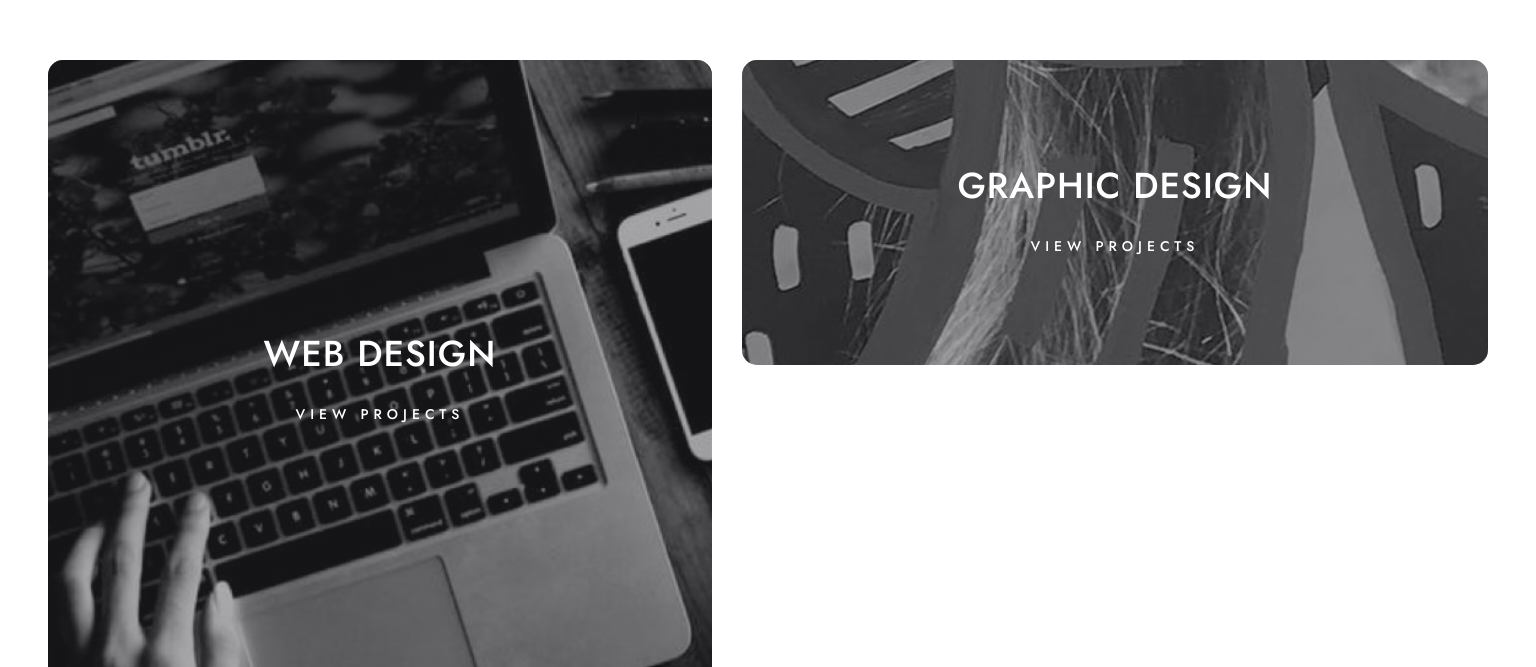
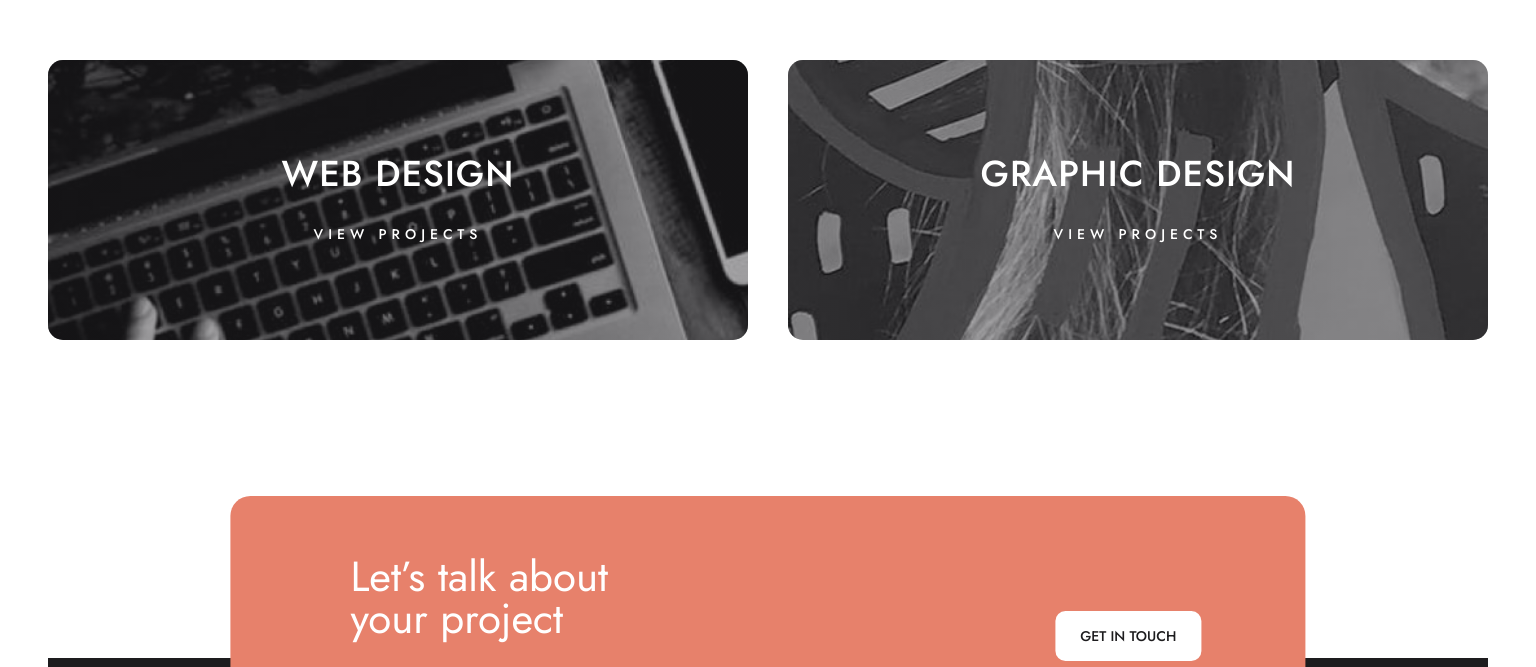
Before and after one commit to MoNi-hub4/multi-page-next, a Next.js app: page /appdesign in a window 1536 px wide. Shown: the part 8277-8944 px from the top of the page. Built offline with nearby package versions, Linux system fonts and the light colour scheme.

Commit message:
web fixed

```diff
--- a/components/Section02.js
+++ b/components/Section02.js
@@ -6,20 +6,20 @@ import Link from "next/link";
 const Section02 = (props) => {
   return (
     <>
-      <div class={styles.section}>
-        {!props.isWeb && <div class={`${styles.webdesign} ${styles.gridchild}`}>
+      <div class={`${styles.section} ${props.isWeb || props.isApp || props.isDesign ? styles.newClass : ''}`}>
+        {!props.isWeb && <div class={`${styles.webdesign} ${styles.gridchild} ${props.isApp || props.isDesign ? styles.newClass : ''}`}>
           Web Design
           <Link href="/webdesign">
             <span>View Projects</span>
           </Link>
         </div>}
-        {!props.isApp && <div class={`${styles.appdesign} ${styles.gridchild}`}>
+        {!props.isApp && <div class={`${styles.appdesign} ${styles.gridchild} ${props.isWeb ? styles.newClass : ''}`}>
           App Design
           <Link href="/appdesign">
             <span>View Projects</span>
           </Link>
         </div>}
-        {!props.isDesign && <div class={`${styles.graphicdesign} ${styles.gridchild}`}>
+        {!props.isDesign && <div class={`${styles.graphicdesign} ${styles.gridchild} ${props.isWeb ? styles.newClass : ''}`}>
           Graphic Design
           <Link href="/graphicdesign">
             <span>View Projects</span>
--- a/styles/section02.module.css
+++ b/styles/section02.module.css
@@ -139,6 +139,16 @@
     height: 90vh;
     grid-template-rows: 1fr 1fr;
   }
+
+  .section.newClass{
+    margin: 0px 0 20% 0;
+    height: 45vh;
+    grid-template-rows:none;
+    grid-template-columns: 1fr 1fr;
+    gap: 40px;
+  }
+
+
   .gridchild {
       font-size: 36px;
       font-weight: 500;
@@ -171,13 +181,33 @@
     grid-row-start: 1;
     grid-row-end: 3;
     margin-right: 30px;
+
   }
+  .gridchild.webdesign.newClass {
+    grid-column-start: 1;
+    grid-column-end: 2;
+    grid-row-start: 1;
+    grid-row-end: 2;
+    margin-right: 0;
+
+  }
+
+
   .gridchild.appdesign {
     grid-column-start: 2;
     grid-column-end: 3;
+
+  }
+
+  .gridchild.appdesign.newClass{
+    grid-column-start: 1;
+    grid-column-end: 2;
   }
   .gridchild.graphicdesign {
     grid-column-start: 2;
     grid-column-end: 3;
+
   }
+
+
 }
```
